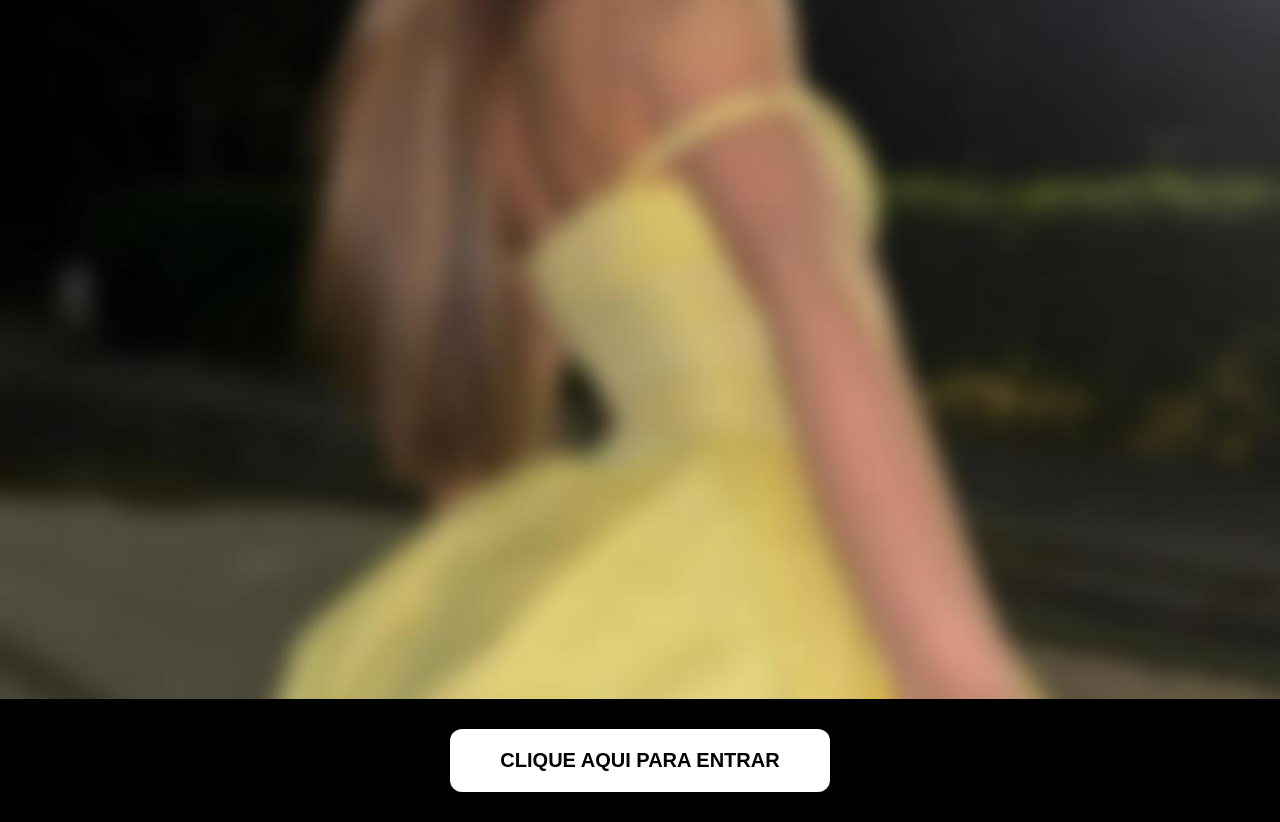
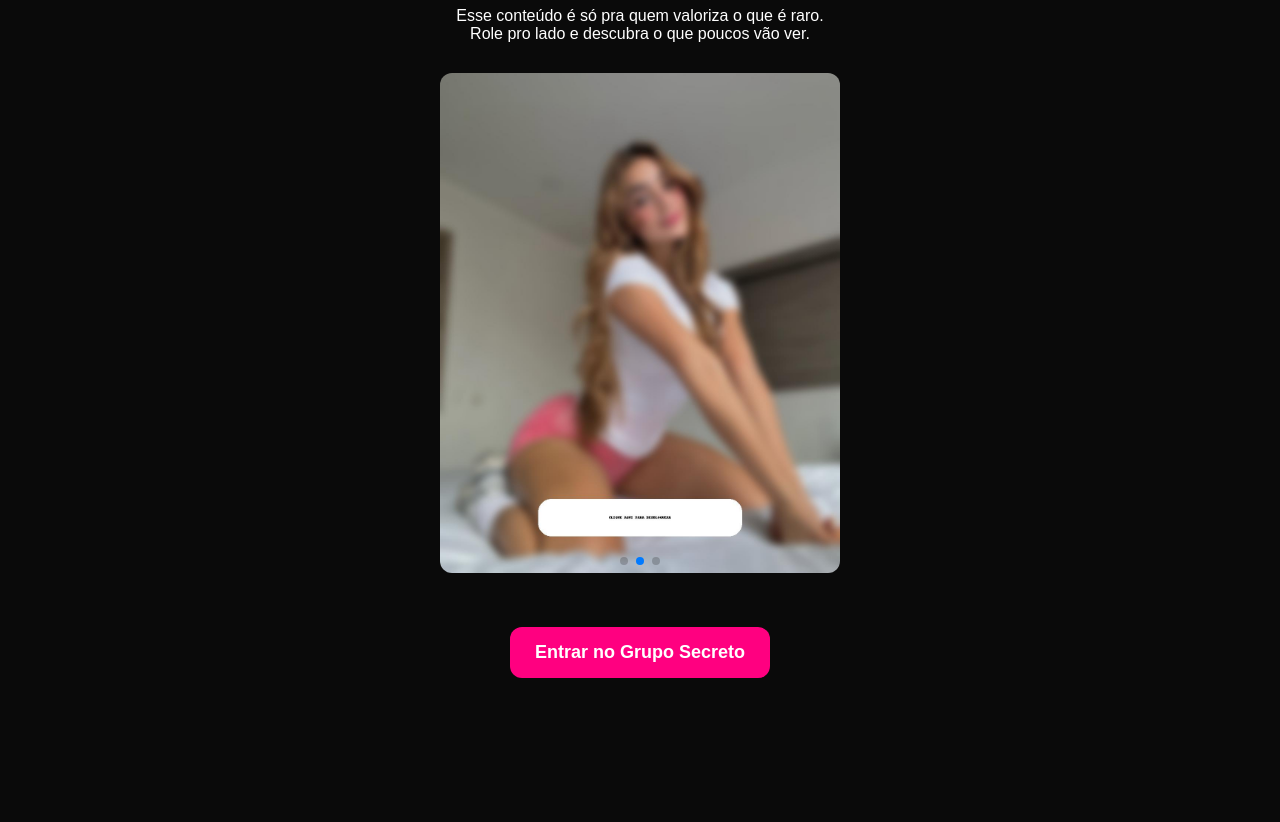
Before and after one commit to hotzao951/Group-previw, a plain HTML site: page index.html in a window 1280 px wide. Shown: the part 101-923 px from the top of the page. After the commit the page ends 807 px from the top, so only its background shows below. Drawn offline with nearby package versions, Linux system fonts and the light colour scheme.

Commit message:
Update index.html

```diff
--- a/index.html
+++ b/index.html
@@ -1,51 +1,20 @@
 <!DOCTYPE html>
 <html lang="pt-BR">
 <head>
-  <meta charset="UTF-8">
-  <meta name="viewport" content="width=device-width, initial-scale=1.0">
-  <title>Prévia do Grupo</title>
-  <link rel="stylesheet" href="https://cdn.jsdelivr.net/npm/swiper@11/swiper-bundle.min.css" />
-  <style>
-    body {
-      margin: 0;
-      padding: 0;
-      background-color: #000;
-      font-family: Arial, sans-serif;
-      overflow-x: hidden;
-    }
-    .swiper {
-      width: 100vw;
-      height: 100vh;
-    }
-    .swiper-slide {
-      display: flex;
-      justify-content: center;
-      align-items: center;
-    }
-    .swiper-slide img {
-      width: 100vw;
-      height: 100vh;
-      object-fit: cover;
-    }
-    .cta-button {
-      display: block;
-      margin: 30px auto;
-      padding: 20px 40px;
-      background-color: white;
-      color: black;
-      text-align: center;
-      font-size: 20px;
-      font-weight: bold;
-      border-radius: 12px;
-      text-decoration: none;
-      max-width: 300px;
-      box-shadow: 0px 4px 12px rgba(0,0,0,0.2);
-    }
-  </style>
-</head>
-<body>
+  <meta charset="UTF-8" />
+  <meta name="viewport" content="width=device-width, initial-scale=1.0" />
+  <title>Grupo Secreto</title>
 
-<!-- Facebook Pixel Code -->
+  <!-- Meta Tags pro social preview -->
+  <meta property="og:title" content="Conteúdo Secreto Liberado 🔥" />
+  <meta property="og:description" content="O que poucos têm acesso... agora tá nas suas mãos." />
+  <meta property="og:image" content="https://hotzao951.github.io/Group-previw/carrossel_text_up_1.jpg" />
+  <meta property="og:url" content="https://hotzao951.github.io/Group-previw/" />
+
+  <!-- Swiper CSS -->
+  <link rel="stylesheet" href="https://unpkg.com/swiper/swiper-bundle.min.css" />
+
+  <!-- Pixel do Facebook -->
   <script>
     !function(f,b,e,v,n,t,s)
     {if(f.fbq)return;n=f.fbq=function(){n.callMethod?
@@ -58,37 +27,90 @@
     fbq('init', '500776952773987');
     fbq('track', 'PageView');
   </script>
-<noscript><img height="1" width="1" style="display:none"
-  src="https://www.facebook.com/tr?id=500776952773987&ev=PageView&noscript=1"
-/></noscript>
-<!-- End Facebook Pixel Code -->
+  <noscript>
+    <img height="1" width="1" style="display:none"
+         src="https://www.facebook.com/tr?id=500776952773987&ev=PageView&noscript=1"/>
+  </noscript>
+
+  <style>
+    body {
+      background-color: #0a0a0a;
+      color: white;
+      font-family: Arial, sans-serif;
+      text-align: center;
+      padding: 20px;
+    }
+
+    h1 {
+      color: #ff0080;
+      font-size: 2em;
+    }
+
+    .swiper {
+      width: 100%;
+      max-width: 400px;
+      margin: 30px auto;
+    }
+
+    .swiper-slide img {
+      width: 100%;
+      border-radius: 12px;
+    }
+
+    .cta-button {
+      background-color: #ff0080;
+      color: white;
+      padding: 15px 25px;
+      font-size: 18px;
+      font-weight: bold;
+      border: none;
+      border-radius: 12px;
+      cursor: pointer;
+      margin-top: 20px;
+      transition: 0.3s;
+    }
+
+    .cta-button:hover {
+      background-color: #e60073;
+    }
+  </style>
+</head>
+<body>
+
+  <h1>Você tá pronto?</h1>
+  <p>Esse conteúdo é só pra quem valoriza o que é raro.<br>
+  Role pro lado e descubra o que poucos vão ver.</p>
 
   <!-- Swiper Carrossel -->
   <div class="swiper">
     <div class="swiper-wrapper">
-    <div class="swiper-slide"><img src="carrossel_text_up_1.jpg" alt="Preview 1"></div>
-    <div class="swiper-slide"><img src="carrossel_text_up_2.jpg" alt="Preview 2"></div>
-    <div class="swiper-slide"><img src="carrossel_text_up_3.jpg" alt="Preview 3"></div>
+      <div class="swiper-slide"><img src="carrossel_text_up_1.jpg" alt="Preview 1" /></div>
+      <div class="swiper-slide"><img src="carrossel_text_up_2.jpg" alt="Preview 2" /></div>
+      <div class="swiper-slide"><img src="carrossel_text_up_3.jpg" alt="Preview 3" /></div>
     </div>
+    <div class="swiper-pagination"></div>
   </div>
 
-<!-- Botão Telegram -->
-<a href="https://t.me/seuGrupo"
-   onclick="fbq('trackCustom', 'EntrouNoGrupo');"
-   class="cta-button">
-   CLIQUE AQUI PARA ENTRAR
+  <!-- Botão com redirecionamento -->
+  <a href="https://t.me/+XZEowQzUD6YyNTAx" target="_blank" onclick="fbq('trackCustom', 'EntrouNoGrupo')">
+    <button class="cta-button">Entrar no Grupo Secreto</button>
   </a>
 
   <!-- Swiper JS -->
-<script src="https://cdn.jsdelivr.net/npm/swiper@11/swiper-bundle.min.js"></script>
+  <script src="https://unpkg.com/swiper/swiper-bundle.min.js"></script>
   <script>
     const swiper = new Swiper('.swiper', {
       loop: true,
+      autoplay: {
+        delay: 2500,
+        disableOnInteraction: false,
+      },
       pagination: {
         el: '.swiper-pagination',
         clickable: true,
       },
     });
   </script>
+
 </body>
 </html>
```
Lines whose indentation alone changed are shown as unchanged.
